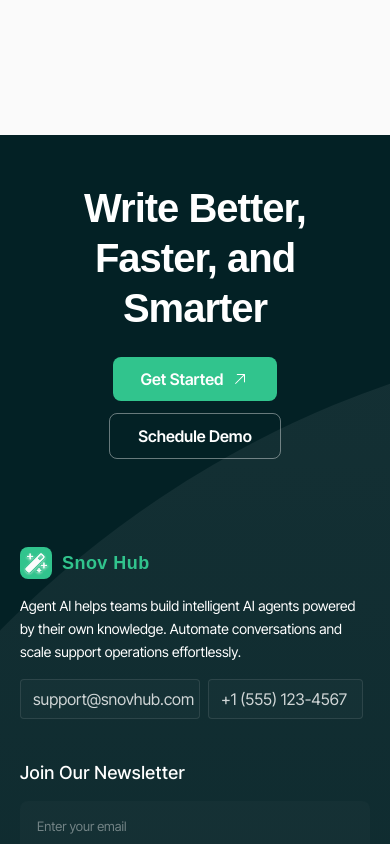
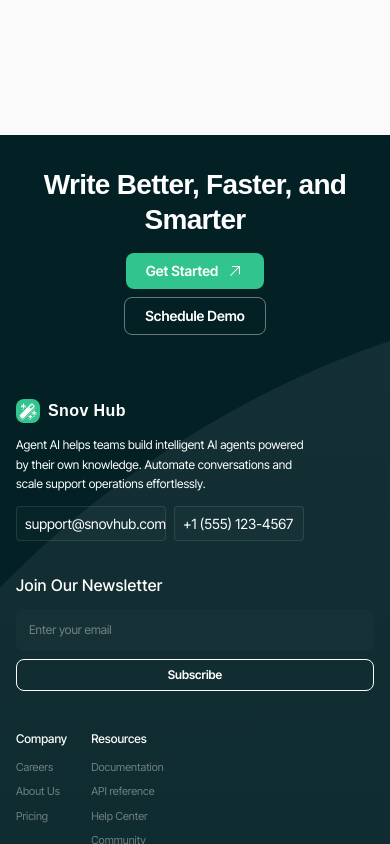
Before and after one commit to areebajaved-fullstack/snov-hub, a React (Vite) app: page /about in a window 390 px wide. Shown: the part 806-1650 px from the top of the page. Built offline with nearby package versions, Linux system fonts and the light colour scheme; no server answers.

Commit message:
bug updated

```diff
--- a/src/components/Footer.jsx
+++ b/src/components/Footer.jsx
@@ -11,63 +11,63 @@ const Footer = () => {
             <div className="max-w-[1440px] mx-auto flex flex-col items-center">
 
                 {/* CTA Section - Extremely compact and focused */}
-                <div className="relative w-full px-5 sm:px-6 md:px-24 pt-12 md:pt-14 pb-14 md:pb-16 flex flex-col items-center justify-center text-center gap-6">
+                <div className="relative w-full px-4 sm:px-6 md:px-24 pt-8 sm:pt-10 md:pt-12 pb-10 sm:pb-14 md:pb-16 flex flex-col items-center justify-center text-center gap-4 sm:gap-6">
                     {/* The "Hill" Glow effect - Centered tighter */}
-                    <div className="absolute top-[193px] left-[-289px] w-[2019px] h-[2019px] bg-gradient-to-b from-[#143034] to-[#143034]/0 rounded-full pointer-events-none z-0"></div>
+                    <div className="absolute top-[150px] sm:top-[193px] left-[-289px] w-[2019px] h-[2019px] bg-gradient-to-b from-[#143034] to-[#143034]/0 rounded-full pointer-events-none z-0"></div>
 
-                    <h2 className="text-white text-[2.5rem] font-bold font-geist leading-tight tracking-tight relative z-10 max-w-[800px]">
-                        Write Better, Faster, and <br/> Smarter
+                    <h2 className="text-white text-[1.75rem] sm:text-[2rem] md:text-[2.5rem] font-bold font-geist leading-tight tracking-tight relative z-10 max-w-[600px] sm:max-w-[800px]">
+                        Write Better, Faster, and <br className="hidden sm:block" /> Smarter
                     </h2>
 
-                    <div className="flex flex-col sm:flex-row items-center gap-3 relative z-10">
-                        <button className="px-7 py-2.5 bg-[#31C48D] text-white text-base font-semibold rounded-lg flex items-center gap-2 hover:bg-[#26bba9] transition-all">
+                    <div className="flex flex-col sm:flex-row items-center gap-2 sm:gap-3 relative z-10">
+                        <button className="px-5 sm:px-7 py-2 sm:py-2.5 bg-[#31C48D] text-white text-sm sm:text-base font-semibold rounded-lg flex items-center gap-2 hover:bg-[#26bba9] transition-all">
                             Get Started
                             <ArrowUpRightIcon />
                         </button>
-                        <button className="px-7 py-2.5 border border-white/40 text-white text-base font-semibold rounded-lg hover:bg-white/5 transition-all">
+                        <button className="px-5 sm:px-7 py-2 sm:py-2.5 border border-white/40 text-white text-sm sm:text-base font-semibold rounded-lg hover:bg-white/5 transition-all">
                             Schedule Demo
                         </button>
                     </div>
                 </div>
 
                 {/* Main Footer Body - High density layout */}
-                <div className="w-full px-5 sm:px-6 md:px-28 py-8 flex flex-col lg:flex-row justify-between items-start gap-10 lg:gap-20 relative z-10">
+                <div className="w-full px-4 sm:px-6 md:px-20 py-6 sm:py-8 flex flex-col lg:flex-row justify-between items-start gap-8 lg:gap-10 lg:gap-20 relative z-10">
 
                     {/* Left Column */}
-                    <div className="flex flex-col gap-4 w-full md:max-w-[400px]">
-                        <div className="flex items-center gap-2.5">
-                            <div className="w-8 h-8 bg-[#31C48D] rounded-lg flex items-center justify-center">
-                                <FooterLogoIcon className="w-[28px] h-[26px]" />
+                    <div className="flex flex-col gap-3 sm:gap-4 w-full md:max-w-[350px]">
+                        <div className="flex items-center gap-2 sm:gap-2.5">
+                            <div className="w-6 sm:w-8 h-6 sm:h-8 bg-[#31C48D] rounded-lg flex items-center justify-center">
+                                <FooterLogoIcon className="w-20 sm:w-[28px] h-5 sm:h-[26px]" />
                             </div>
-                            <span className="text-[#31C48D] text-lg font-bold font-geist tracking-wide">Snov Hub</span>
+                            <span className="text-white text-base sm:text-lg font-bold font-geist tracking-wide">Snov Hub</span>
                         </div>
 
-                        <p className="text-white text-[0.875rem] leading-relaxed max-w-[340px]">
+                        <p className="text-white text-[0.75rem] sm:text-[0.875rem] leading-relaxed max-w-[300px] sm:max-w-[340px]">
                             Agent AI helps teams build intelligent AI agents powered by their own knowledge. Automate conversations and scale support operations effortlessly.
                         </p>
 
                         <div className="flex items-center gap-2">
-                            <div className="w-[180px] h-[40px] px-3 border border-white/10 bg-white/[0.02] text-[16px] font-normal text-white/80 flex items-center rounded">
+                            <div className="w-[150px] sm:w-[180px] h-[35px] sm:h-[40px] px-2 sm:px-3 border border-white/10 bg-white/[0.02] text-[14px] sm:text-[16px] font-normal text-white flex items-center rounded">
                                 support@snovhub.com
                             </div>
-                            <div className="w-[155px] h-[40px] px-3 border border-white/10 bg-white/[0.02] text-[16px] font-normal text-white/80 flex items-center rounded">
+                            <div className="w-[130px] sm:w-[155px] h-[35px] sm:h-[40px] px-2 sm:px-3 border border-white/10 bg-white/[0.02] text-[14px] sm:text-[16px] font-normal text-white flex items-center rounded">
                                 +1 (555) 123-4567
                             </div>
                         </div>
                     </div>
 
                     {/* Right Column: Newsletter */}
-                    <div className="flex flex-col gap-3.5 w-full lg:w-[440px]">
-                        <h3 className="text-white text-lg tracking-wide">Join Our Newsletter </h3>
+                    <div className="flex flex-col gap-3 w-full lg:w-[440px]">
+                        <h3 className="text-white text-base sm:text-lg tracking-wide">Join Our Newsletter </h3>
                         <div className="flex flex-col sm:flex-row items-center gap-2 w-full">
-                            <div className="flex-1 h-10 bg-white/[0.02] border border-transparent rounded-lg px-4 flex items-center w-full">
+                            <div className="flex-1 h-8 sm:h-10 bg-white/[0.02] border border-transparent rounded-lg px-3 sm:px-4 flex items-center w-full">
                                 <input
                                     type="email"
                                     placeholder="Enter your email"
-                                    className="bg-transparent border-none focus:outline-none text-white text-[13px] w-full h-[48px] placeholder-white/40"
+                                    className="bg-transparent border-none focus:outline-none text-white text-[12px] sm:text-[13px] w-full h-[40px] sm:h-[48px] placeholder-white/40"
                                 />
                             </div>
-                            <button className="h-10 px-6 border border-white rounded-lg text-white text-[13px] font-semibold hover:bg-white/5 transition-all w-full sm:w-auto">
+                            <button className="h-8 sm:h-10 px-4 sm:px-6 border border-white rounded-lg text-white text-[12px] sm:text-[13px] font-semibold hover:bg-white/5 transition-all w-full sm:w-auto">
                                 Subscribe
                             </button>
                         </div>
@@ -75,7 +75,7 @@ const Footer = () => {
                 </div>
 
                 {/* Bottom Bar - Minimal padding and gaps */}
-                <div className="w-full px-5 sm:px-6 md:px-28 pb-10 md:pb-8 pt-4 flex flex-col md:flex-row justify-between items-start md:items-end gap-10 md:gap-8 relative z-10">
+                <div className="w-full px-4 sm:px-6 md:px-20 pb-8 md:pb-8 pt-4 flex flex-col md:flex-row justify-between items-start md:items-end gap-8 md:gap-8 relative z-10">
                     <div className="flex flex-col gap-5 md:gap-4 order-2 md:order-1">
                         <div className="flex items-center gap-5 md:gap-4">
                             <a href="#" className="w-6 h-6 text-white/60 hover:text-white transition-colors">
@@ -96,22 +96,22 @@ const Footer = () => {
                         </p>
                     </div>
 
-                    <div className="flex flex-wrap gap-10 sm:gap-16 md:gap-20 order-1 md:order-2 w-full md:w-auto justify-start">
-                        <div className="flex flex-col gap-2.5">
-                            <h4 className="text-white text-sm font-medium mb-1">Company</h4>
+                    <div className="flex flex-wrap gap-6 sm:gap-10 md:gap-16 lg:gap-20 order-1 md:order-2 w-full md:w-auto justify-start">
+                        <div className="flex flex-col gap-2 sm:gap-2.5">
+                            <h4 className="text-white text-xs sm:text-sm font-medium mb-1">Company</h4>
                             <div className="flex flex-col gap-2">
-                                <a href="#" className="text-white/40 hover:text-white text-[13px] transition-colors">Careers</a>
-                                <a href="#" className="text-white/40 hover:text-white text-[13px] transition-colors">About Us</a>
-                                <a href="#" className="text-white/40 hover:text-white text-[13px] transition-colors">Pricing</a>
+                                <a href="#" className="text-white/40 hover:text-white text-[11px] sm:text-[13px] transition-colors">Careers</a>
+                                <a href="#" className="text-white/40 hover:text-white text-[11px] sm:text-[13px] transition-colors">About Us</a>
+                                <a href="#" className="text-white/40 hover:text-white text-[11px] sm:text-[13px] transition-colors">Pricing</a>
                             </div>
                         </div>
-                        <div className="flex flex-col gap-2.5">
-                            <h4 className="text-white text-sm font-medium mb-1">Resources</h4>
+                        <div className="flex flex-col gap-2 sm:gap-2.5">
+                            <h4 className="text-white text-xs sm:text-sm font-medium mb-1">Resources</h4>
                             <div className="flex flex-col gap-2">
-                                <a href="#" className="text-white/40 hover:text-white text-[13px] transition-colors">Documentation</a>
-                                <a href="#" className="text-white/40 hover:text-white text-[13px] transition-colors">API reference</a>
-                                <a href="#" className="text-white/40 hover:text-white text-[13px] transition-colors">Help Center</a>
-                                <a href="#" className="text-white/40 hover:text-white text-[13px] transition-colors">Community</a>
+                                <a href="#" className="text-white/40 hover:text-white text-[11px] sm:text-[13px] transition-colors">Documentation</a>
+                                <a href="#" className="text-white/40 hover:text-white text-[11px] sm:text-[13px] transition-colors">API reference</a>
+                                <a href="#" className="text-white/40 hover:text-white text-[11px] sm:text-[13px] transition-colors">Help Center</a>
+                                <a href="#" className="text-white/40 hover:text-white text-[11px] sm:text-[13px] transition-colors">Community</a>
                             </div>
                         </div>
                     </div>
--- a/src/pages/website/home/features/HeroSection.jsx
+++ b/src/pages/website/home/features/HeroSection.jsx
@@ -47,7 +47,7 @@ const HeroSection = () => {
         </div>
 
         {/* Dashboard Card */}
-        <div className="relative w-full lg:w-[1200px] mt-10 bg-white/5 backdrop-blur-[1px] rounded-3xl border border-white/40 shadow-[0px_40px_100px_rgba(0,0,0,0.08)] overflow-hidden">
+        <div className="relative w-full lg:w-[1240px] mt-10 bg-white/5 backdrop-blur-[1px] rounded-3xl border border-white/40 shadow-[0px_40px_100px_rgba(0,0,0,0.08)] overflow-hidden px-8 sm:px-12 md:px-16 lg:px-0">
 
           <img
             src={dashboardMock}
--- a/src/pages/website/pricing/feauture/PricingPlans.jsx
+++ b/src/pages/website/pricing/feauture/PricingPlans.jsx
@@ -125,7 +125,7 @@ const PricingPlans = () => {
           {plans.map((plan, index) => (
             <div
               key={index}
-              className={`px-4 xs:px-5 sm:px-6 lg:px-8 xl:px-10 py-4 xs:py-5 sm:py-6 bg-white rounded-2xl xs:rounded-3xl outline outline-1 outline-offset-[1px] outline-slate-200 flex flex-col justify-start items-start gap-4 xs:gap-5 sm:gap-6 ${
+              className={`px-4 xs:px-5 sm:px-6 lg:px-8 xl:px-10 py-4 xs:py-5 sm:py-6 bg-white rounded-2xl xs:rounded-3xl outline outline-1 outline-offset-[1px] outline-slate-200 flex flex-col justify-start items-start gap-4 xs:gap-5 sm:gap-6 w-full lg:w-[384px] h-[553px] lg:h-auto ${
                 plan.popular ? 'ring-2 ring-emerald-950/10 shadow-lg' : ''
               }`}
             >
@@ -159,6 +159,8 @@ const PricingPlans = () => {
                     )}
                   </div>
                 </div>
+
+                <div className="w-full h-px bg-slate-200 my-4"></div>
 
                 <div className="w-full h-0 outline outline-1 outline-offset-[-1px] outline-slate-200"></div>
 
```
Also changed, not shown: src/components/Header.jsx (+4 -4 lines), src/pages/website/home/features/Pricing.jsx (+15 -15 lines).
